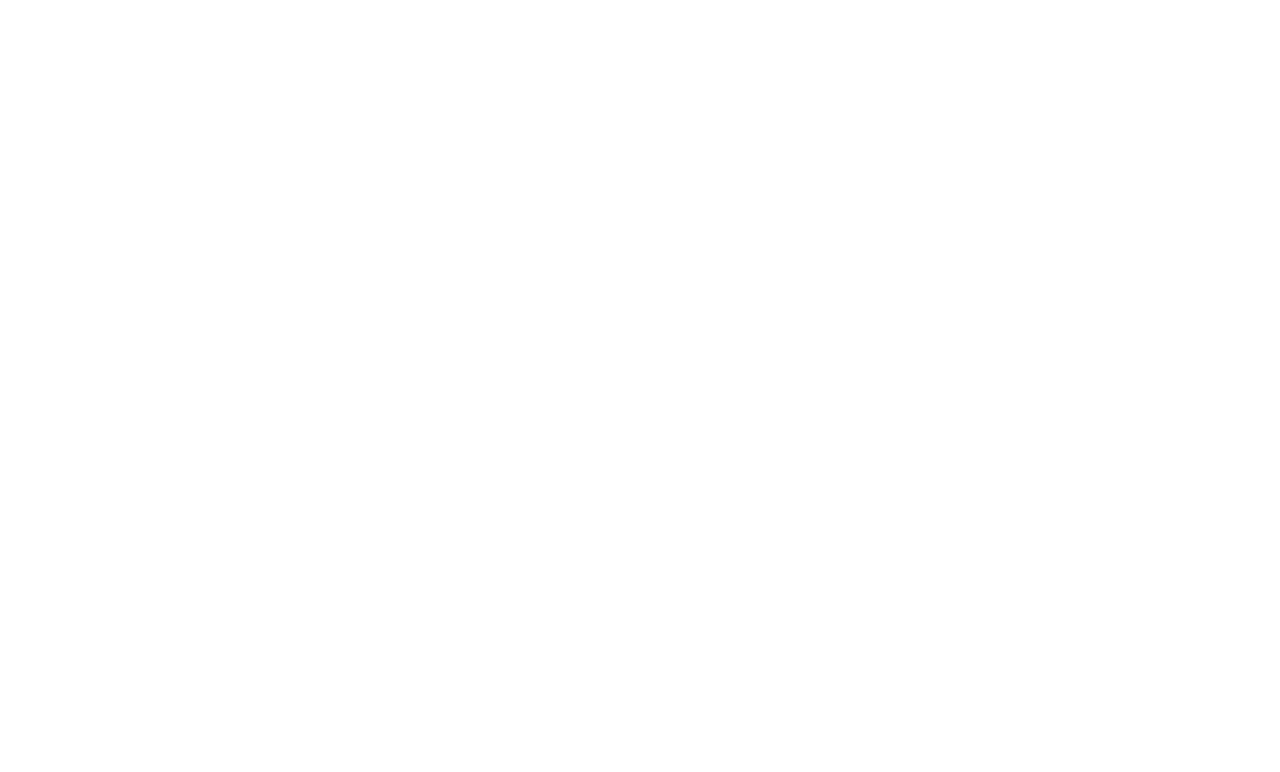
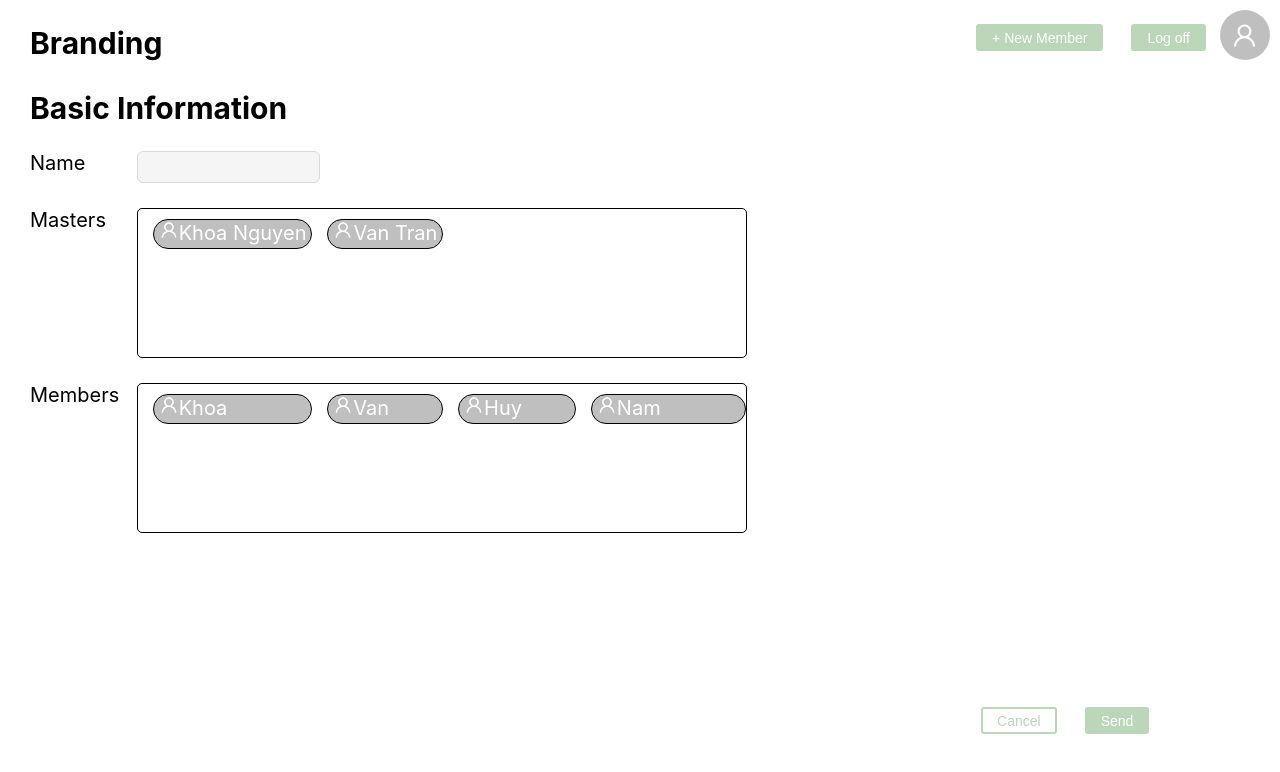
Before and after one commit to khoinguyen80/UI-code-, a React (Vite) app: page /managergroupdetail in a window 1280 px wide. Before the commit this address had no page. Shown: the top 772 px of the page. Built offline with nearby package versions, Linux system fonts and the light colour scheme.

Commit message:
feat: create-manager-group-detail-page (#4)
* feat: create-manager-group-detail-page

* feat: create-manager-group-detail-page

```diff
--- a/package.json
+++ b/package.json
@@ -37,6 +37,7 @@
     "moment": "^2.29.1",
     "react": "^18.2.0",
     "react-dom": "^18.2.0",
+    "react-icons": "^4.8.0",
     "react-redux": "^8.0.5",
     "react-router-dom": "^6.10.0",
     "react-toastify": "^9.1.2",
--- a/src/App.jsx
+++ b/src/App.jsx
@@ -4,8 +4,9 @@
 import { BrowserRouter, Routes, Route } from 'react-router-dom'
 import { ToastContainer } from 'react-toastify'
 import 'react-toastify/dist/ReactToastify.css'
+import TestStyle from './layouts/TestStyle'
+import ManagerGroupDetail from './components/ManagerGroupDetail/ManagerGroupDetail'
 import CreateMember from './components/CreateMember/Createmember'
-import TestStyle from './layouts/TestStyle'
 
 export default function App() {
   return (
@@ -27,6 +28,11 @@
         <Route exact element={<MainLayouts />} path='/dashboard' />
         <Route exact element={<TestStyle />} path='/teststyle' />
         <Route element={<CreateMember />} path='createmember' />
+        <Route
+          exact
+          element={<ManagerGroupDetail />}
+          path='/managergroupdetail'
+        />
       </Routes>
     </BrowserRouter>
   )
--- /dev/null
+++ b/src/components/ManagerGroupDetail/ManagerGroupDetail.jsx
@@ -0,0 +1,143 @@
+import { UserOutlined } from '@ant-design/icons'
+import { Col, Row, Avatar, Input } from 'antd'
+import React from 'react'
+import { AiOutlineUser } from 'react-icons/ai'
+import styled from 'styled-components'
+import { Button } from '../Style/Button'
+
+const { TextArea } = Input
+
+export const ColStyled = styled.div`
+  display: flex;
+  justify-content: flex-end;
+  margin-top: 10px;
+  margin-right: 10px;
+  }
+`
+export const Title = styled.div`
+  padding-left: 30px;
+  padding-top: 25px;
+  font-size: 30px;
+  font-weight: bold;
+`
+export const SubTitle = styled.div`
+  padding-left: 30px;
+  padding-top: 25px;
+  font-size: 30px;
+  font-weight: bold;
+`
+export const FieldLeft = styled.div`
+  padding-left: 30px;
+  padding-top: 25px;
+  font-size: 20px;
+`
+export const FieldRight = styled.div`
+  padding-left: 30px;
+  padding-top: 25px;
+  font-size: 20px;
+`
+
+export const InputContainer = styled.div`
+  border: black solid 1px;
+  border-radius: 5px;
+  width: 100%;
+  height: 150px;
+  display: flex;
+`
+export const UserTag = styled.div`
+  border: black solid 1px;
+  border-radius: 25px;
+  height: 30px;
+  width: auto;
+  margin-left: 15px;
+  margin-top: 10px;
+  background-color: #bfbfbf;
+  position: relative;
+  font-size: 20px;
+`
+
+export default function ManagerGroupDetail() {
+  return (
+    <>
+      <Row>
+        <Col span={4}>
+          <Title>Branding</Title>
+        </Col>
+        <Col span={20}>
+          <ColStyled>
+            <Button $primary>+ New Member</Button>
+            <Button $primary>Log off</Button>
+            <Avatar icon={<UserOutlined />} size={50} />
+          </ColStyled>
+        </Col>
+      </Row>
+      <Row>
+        <SubTitle>Basic Information</SubTitle>
+      </Row>
+      <Row>
+        <Col span={2}>
+          <FieldLeft>Name</FieldLeft>
+        </Col>
+        <Col span={4}>
+          <FieldRight>
+            <TextArea disabled={true} rows={1} style={{ resize: 'none' }} />
+          </FieldRight>
+        </Col>
+      </Row>
+      <Row>
+        <Col span={2}>
+          <FieldLeft>Masters</FieldLeft>
+        </Col>
+        <Col span={12}>
+          <FieldRight>
+            <InputContainer>
+              <UserTag style={{ color: 'white', paddingRight: '5px' }}>
+                <AiOutlineUser style={{ marginLeft: '5px' }} />
+                Khoa Nguyen
+              </UserTag>
+              <UserTag style={{ color: 'white', paddingRight: '5px' }}>
+                <AiOutlineUser style={{ marginLeft: '5px' }} />
+                Van Tran
+              </UserTag>
+            </InputContainer>
+          </FieldRight>
+        </Col>
+      </Row>
+      <Row>
+        <Col span={2}>
+          <FieldLeft>Members</FieldLeft>
+        </Col>
+        <Col span={12}>
+          <FieldRight>
+            <InputContainer>
+              <UserTag style={{ color: 'white', paddingRight: '5px' }}>
+                <AiOutlineUser style={{ marginLeft: '5px' }} />
+                Khoa Nguyen
+              </UserTag>
+              <UserTag style={{ color: 'white', paddingRight: '5px' }}>
+                <AiOutlineUser style={{ marginLeft: '5px' }} />
+                Van Tran
+              </UserTag>
+              <UserTag style={{ color: 'white', paddingRight: '5px' }}>
+                <AiOutlineUser style={{ marginLeft: '5px' }} />
+                Huy Tran
+              </UserTag>
+              <UserTag style={{ color: 'white', paddingRight: '5px' }}>
+                <AiOutlineUser style={{ marginLeft: '5px' }} />
+                Nam Nguyen
+              </UserTag>
+            </InputContainer>
+          </FieldRight>
+        </Col>
+      </Row>
+      <Row>
+        <Col span={22} style={{ marginTop: '150px' }}>
+          <ColStyled>
+            <Button $dellete>Cancel</Button>
+            <Button $primary>Send</Button>
+          </ColStyled>
+        </Col>
+      </Row>
+    </>
+  )
+}
```
Also changed, not shown: 1 other file (tests, documents, lock files or other folders).
